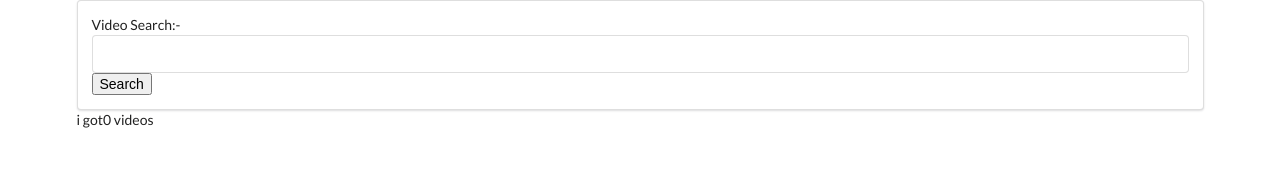
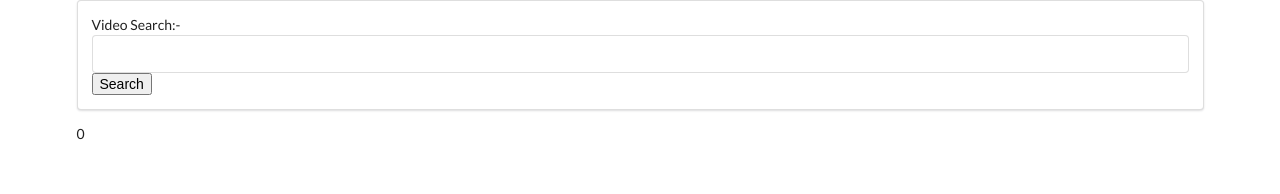
Before and after one commit to SandeepRohra/Video, a React (Create React App) app: page / in a window 1280 px wide. Shown: the top 194 px of the page. Built offline with nearby package versions, Linux system fonts and the light colour scheme.

Commit message:
added video result to shown by videoList.jsx and added notes

```diff
--- a/src/components/App.jsx
+++ b/src/components/App.jsx
@@ -1,26 +1,27 @@
 import React from 'react'
 import SearchBar from './SearchBar'
 import youtube from '../Apis/youtube'
+import VideoList from './Videolist'
 
 class App extends React.Component {
-  state = { videos: [] } // step 1 state initalise kiye usme ek object banaye
-  //step2 usme ek key videos banye and usko empty string kar diye
+  state = { videos: [] }
+
   onTermSubmit = async (term) => {
-    // step3 then async await activate kiye
     const response = await youtube.get(`search`, {
-      //step4 youtube.get ko ek const m store kiye and usko response name diye
       params: {
         q: term,
       },
     })
-    this.setState({ videos: response.data.items }) // step 5 fir this.setState karke us response ko state m daal diye
+    this.setState({ videos: response.data.items }) //this is how it contains videos
   }
   render() {
     return (
       <div className="ui container">
-        <SearchBar onSearchSubmit={this.onTermSubmit} />i got
-        {this.state.videos.length} videos
-        {/* step 6 fir utti videos ko utha ke luski length show kar diye */}
+        <SearchBar onSearchSubmit={this.onTermSubmit} />
+        {/* Step 1 created a videoList component exported it imported it here */}
+        {/* and passed a prop of videos and make it equal to this.state.videos  which contains videos*/}
+        {/* then go to Videolist.jsx */}
+        <VideoList videos={this.state.videos} />
       </div>
     )
   }
--- /dev/null
+++ b/src/components/Videolist.jsx
@@ -0,0 +1,8 @@
+import react from 'react'
+
+const VideoList = (props) => {
+  // then yaha p us prop ki length co show kar diye
+  return <div>{props.videos.length}</div>
+}
+
+export default VideoList
```
